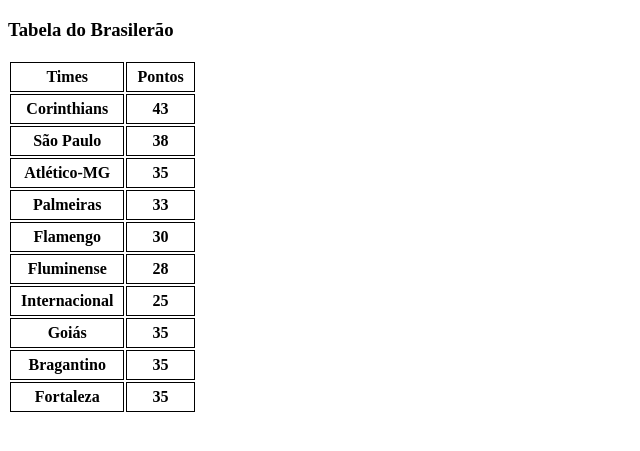
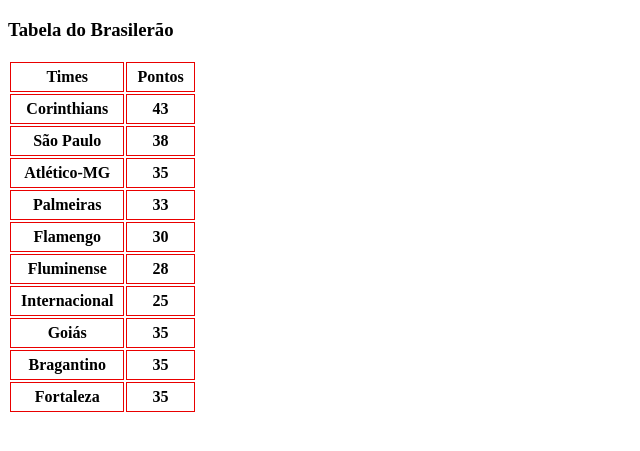
Before and after one commit to Kaikebsantos/tabela-pontos-corridos, a plain HTML site: page index.html in a window 1280 px wide. Shown: the part 61-512 px from the top of the page, without its empty margins (0-640 px from the left). Drawn offline with Linux system fonts and the light colour scheme.

Commit message:
Update index.html

```diff
--- a/index.html
+++ b/index.html
@@ -4,7 +4,7 @@
     <title>tabelas pontos corridos</title>
     <style>
 table th, td {
-    border: 1px solid black
+    border: 1px solid rgb(233, 0, 0)
 
 }
 
@@ -13,8 +13,8 @@ th,td{
 }
 
 th{
-    background-color: blue rgb(21, 4, 98);
-    color: black
+    background-color: rgb(236, 0, 0) rgb(3, 8, 250);
+    color: rgb(0, 0, 0)
 }
 
     </style>
```
